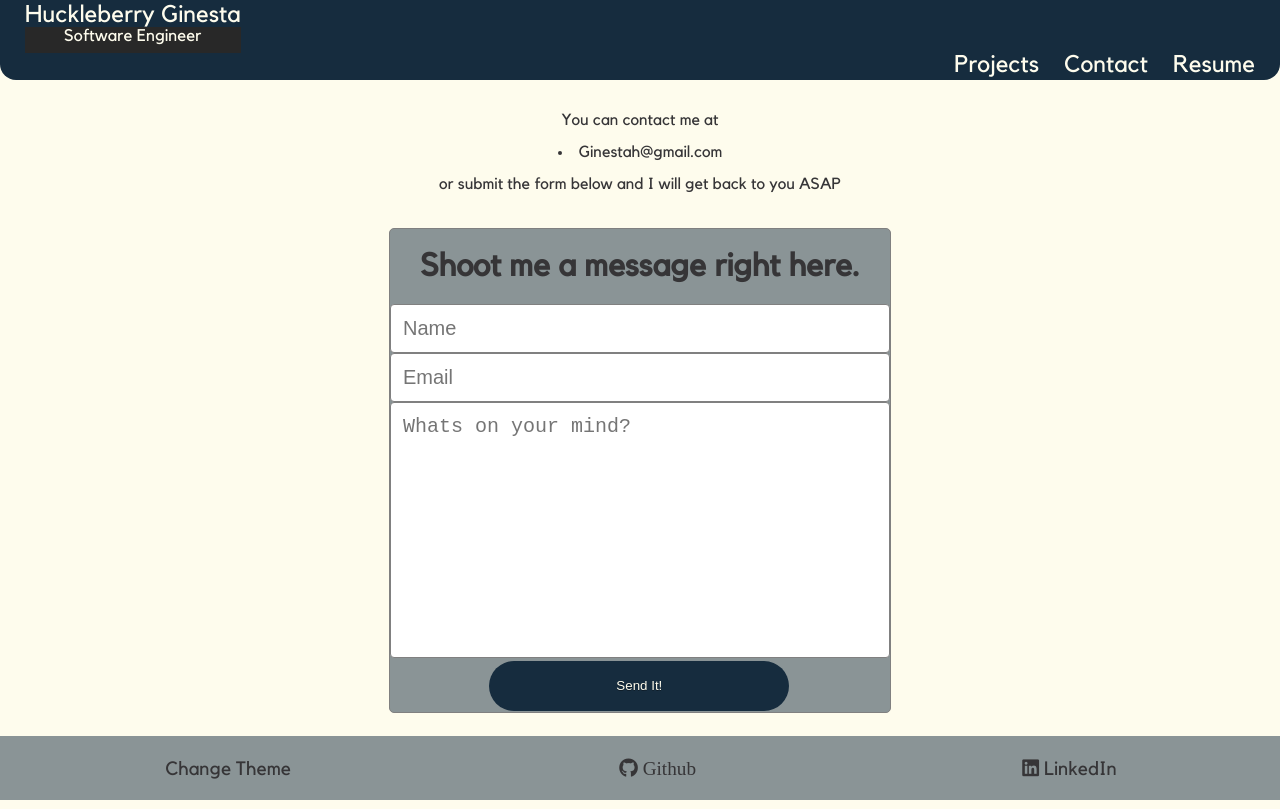
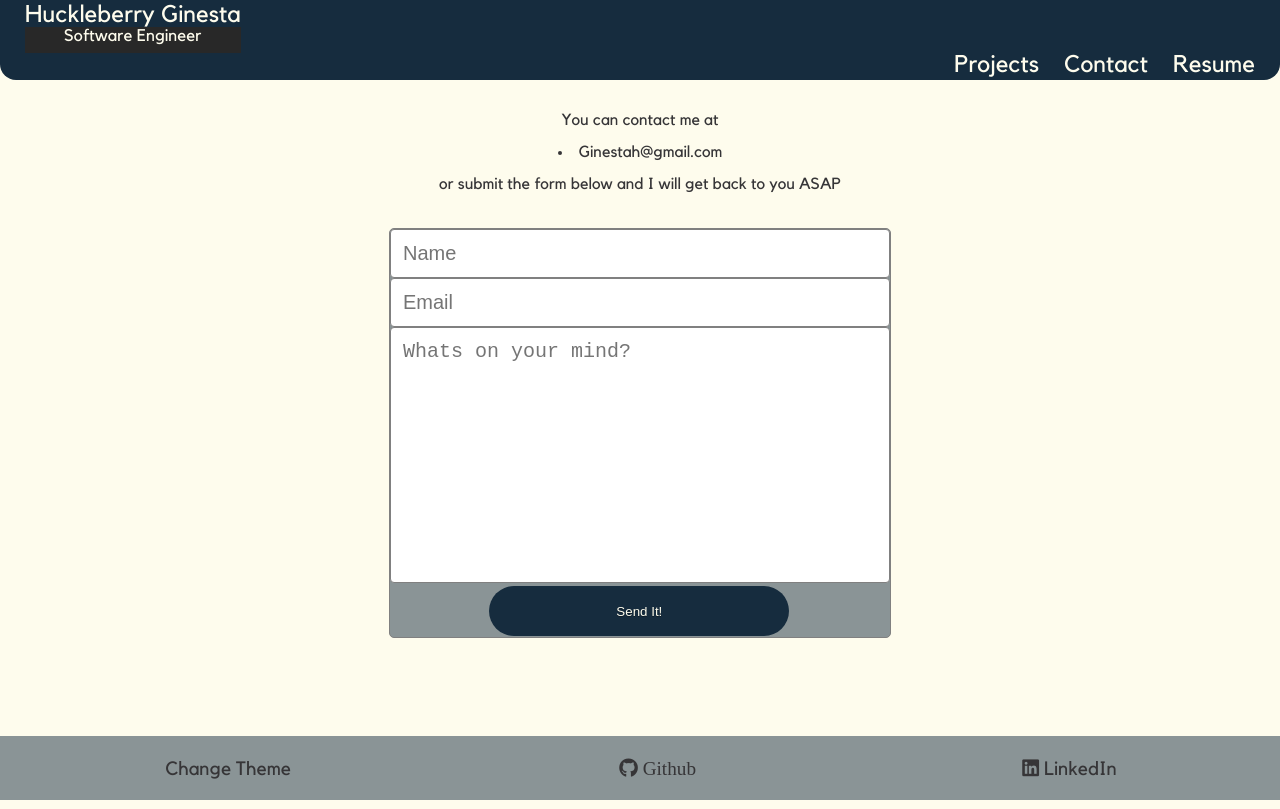
Before and after one commit to ginestah/portfolio, a React (Create React App) app in the folder client/: page /contact in a window 1280 px wide. Built offline with nearby package versions, Linux system fonts and the light colour scheme.

Commit message:
changed for screen sizes

```diff
--- a/client/src/App.js
+++ b/client/src/App.js
@@ -5,7 +5,7 @@ import { ThemeProvider } from "styled-components";
 import Layout from "./shared/Layout/Layout";
 import AboutMe from "./screens/AboutMe/AboutMe";
 import Projects from "./screens/Projects";
-import Contact from "./screens/Contact";
+import Contact from "./screens/Contact/Contact";
 import { GlobalStyles } from "./styles/GlobalStyles";
 import { lightTheme, darkTheme } from "./styles/Themes";
 import { useDarkMode } from "./styles/useDarkMode";
--- a/client/src/components/Project.jsx
+++ b/client/src/components/Project.jsx
@@ -37,6 +37,12 @@ export default function Project(props) {
         <h2 className="project-name">{name}</h2>
         <img className="image-main" src={pics[0]} alt="" />
         <div className="image-thumbnail-box">{imgJSX}</div>
+
+        {smallerThan500 && (
+          <p className="description">Description: {description}</p>
+        )}
+      </div>
+      <div>
         <p>
           <a
             className="project-link"
@@ -57,16 +63,10 @@ export default function Project(props) {
             Code Repository
           </a>
         </p>
-        {smallerThan500 && (
-          <p className="description">Description: {description}</p>
-        )}
-      </div>
-      <div>
         <p className="stack">Stack: {stack}</p>
         {largerThan500 && (
           <>
             <p className="description">Description: {description}</p>
-            <img className="image-main" src={pics[1]} alt="" />
           </>
         )}
       </div>
--- a/client/src/screens/Contact.jsx
+++ b/client/src/screens/Contact/Contact.jsx
@@ -49,7 +49,6 @@ export default function Contact() {
           handleSend(formData);
         }}
       >
-        <h1>Shoot me a message right here.</h1>
         <input
           onChange={handleChange}
           name="name"
```
Also changed, not shown: client/src/screens/Contact/Contact.css (renamed from client/src/screens/Contact.css).
